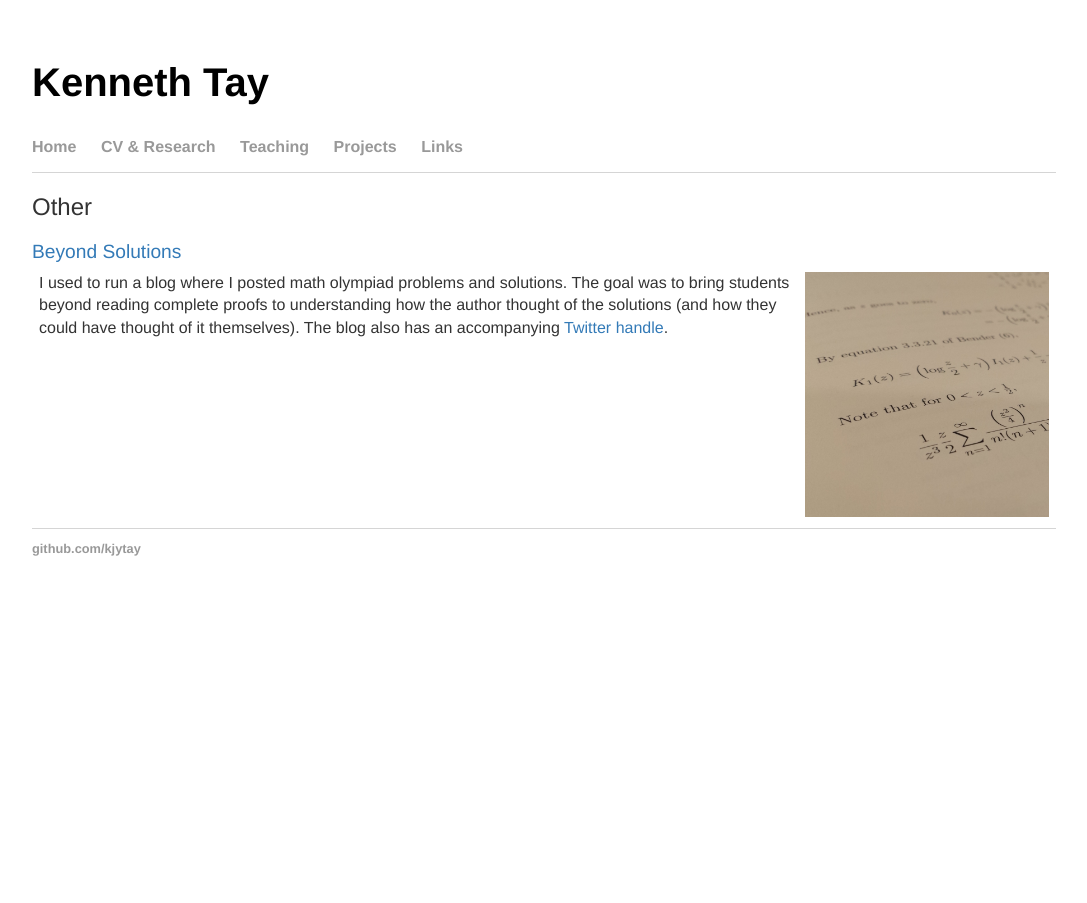
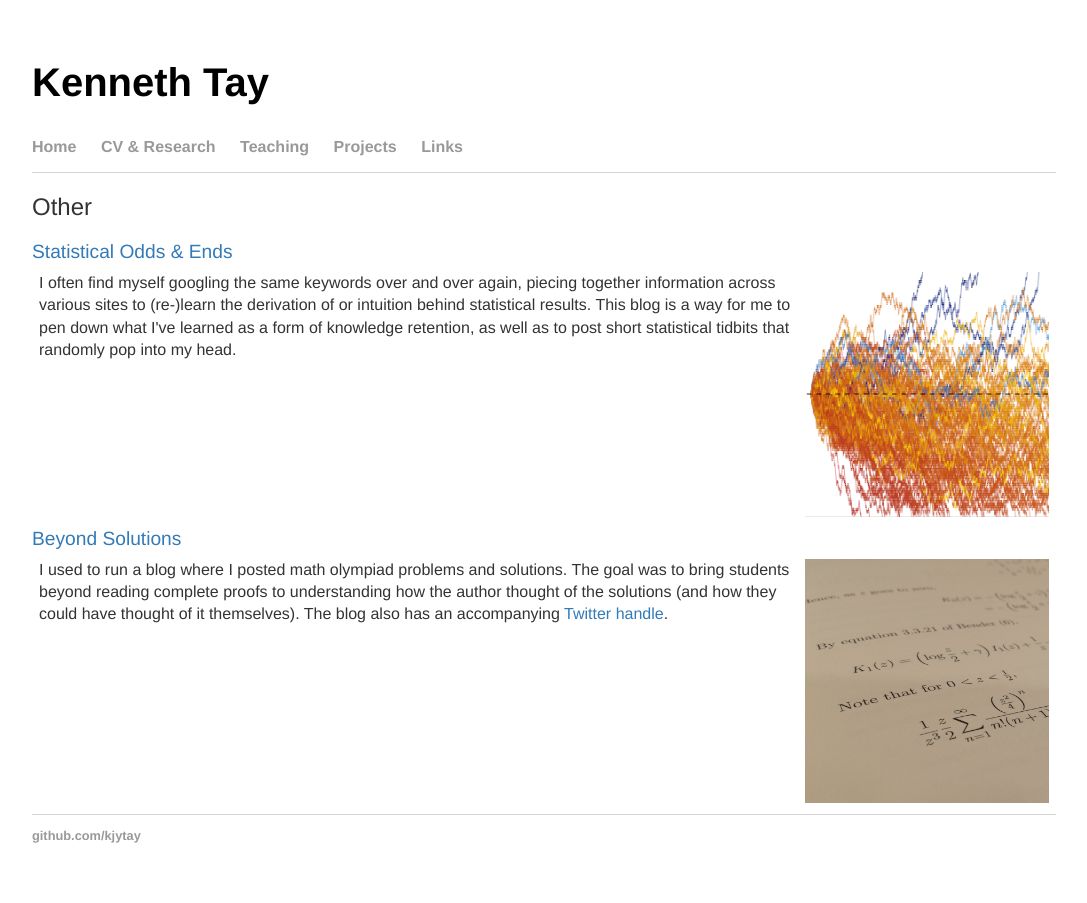
Before and after one commit to kjytay/kjytay.github.io, a Jekyll site: the page built from projects/index.html, in a window 1280 px wide. Shown: the whole page, without its empty margins (96-1183 px from the left). Built offline with Jekyll 4.4.1, drawn with Linux system fonts in a browser that asks for light colours.

Commit message:
Add stats odds & ends. Update CV & resume.

```diff
--- a/cv/index.html
+++ b/cv/index.html
@@ -4,8 +4,8 @@ title: Kenneth Tay
 ---
 
 <div class="blurb">
-  <h2>CV</h2>
-  <p>Latest <a target="_blank" href="CV 2017-10.pdf">Curriculum Vitae</a> (updated Oct 2017).</p>
+  <h2>CV & Resume</h2>
+  <p>Latest <a target="_blank" href="CV 2018-01.pdf">Curriculum Vitae</a> & <a target="_blank" href="Resume v20180131.pdf">Resume</a> (updated Jan 2018).</p>
   <h2>Research</h2>
   <ol>
     <li>Senior Thesis: <a target="_blank" href="Senior Thesis.pdf">Maximizing expected logarithmic utility in a regime-switching model with inside information.</a></li>
--- a/projects/index.html
+++ b/projects/index.html
@@ -4,9 +4,18 @@ title: Kenneth Tay
 ---
 
 <h2>Other</h2>
+
+<div class="project_title"><a target="_blank" href="https://statisticaloddsandends.wordpress.com/">Statistical Odds & Ends</a></div>
+<table>
+    <td width="75%">
+      <p>I often find myself googling the same keywords over and over again, piecing together information across various sites to (re-)learn the derivation of or intuition behind statistical results. This blog is a way for me to pen down what I've learned as a form of knowledge retention, as well as to post short statistical tidbits that randomly pop into my head.</p>
+    </td>
+    <td><img position="absolute" margin="auto" width="100%" src="../images/stat_odds_and_ends.png"></td>
+  </tr>
+</table>
+
 <div class="project_title"><a target="_blank" href="https://beyondmathsolutions.wordpress.com/">Beyond Solutions</a></div>
 <table>
-  <tr>
     <td width="75%">
       <p>I used to run a blog where I posted math olympiad problems and solutions. The goal was to bring students beyond reading complete proofs to understanding how the author thought of the solutions (and how they could have thought of it themselves). The blog also has an accompanying <a target="_blank" href="https://twitter.com/beyondmathsolns">Twitter handle</a>.</p>
     </td>
```
Also changed, not shown: images/stat_odds_and_ends.png (added), 3 other files.
